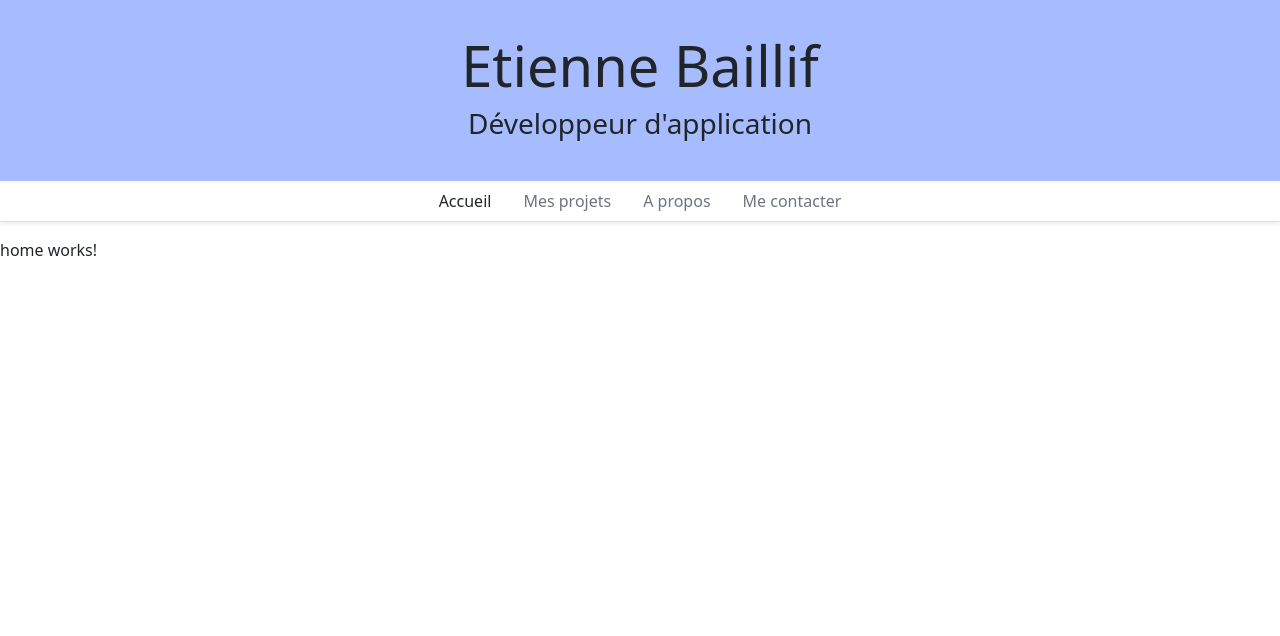
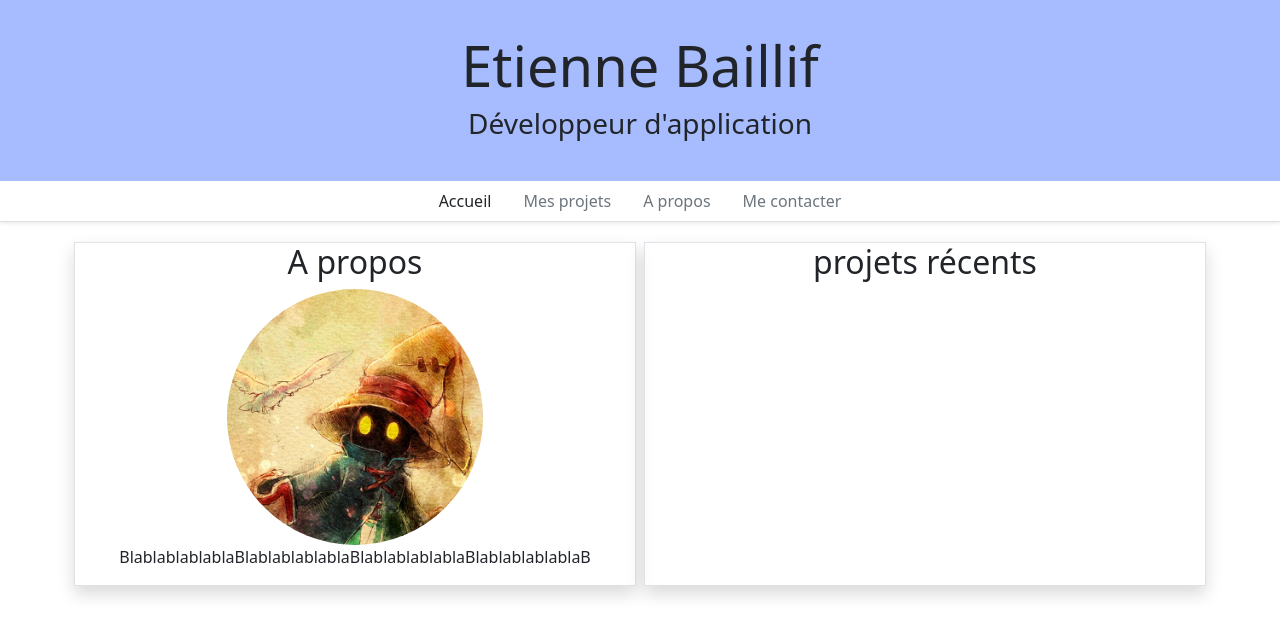
Before and after one commit to bobe974/crispy-train, an Angular app: page /home in a window 1280 px wide. Shown: the top 636 px of the page. Built offline with nearby package versions, Linux system fonts and the light colour scheme.

Commit message:
HomePage

```diff
--- a/src/app/contact/contact.component.ts
+++ b/src/app/contact/contact.component.ts
@@ -1,4 +1,5 @@
 import { Component } from '@angular/core';
+import { Title } from '@angular/platform-browser';
 
 @Component({
   selector: 'app-contact',
@@ -6,5 +7,7 @@ import { Component } from '@angular/core';
   styleUrls: ['./contact.component.css']
 })
 export class ContactComponent {
-
+  constructor(private titleService: Title) {
+    this.titleService.setTitle("Etienne Baillif - Me contacter");
+  }
 }
--- a/src/app/home/home.component.html
+++ b/src/app/home/home.component.html
@@ -1 +1,24 @@
-<p>home works!</p>
+<div class="container">
+  <div class="row">
+    <!--A propos-->
+    <div class="col-lg shadow border m-1">
+      <div class="text-center">
+        <h2>A propos</h2>
+        <img
+          src="../../assets/bibi.png"
+          alt="photo profil"
+          width="256"
+          height="256"
+          class="rounded-circle"
+        />
+        <p>BlablablablablaBlablablablablaBlablablablablaBlablablablablaB</p>
+      </div>
+    </div>
+    <!--Mes projets-->
+    <div class="col-lg shadow border m-1">
+      <div class="text-center">
+        <h2>projets récents</h2>
+      </div>
+    </div>
+  </div>
+</div>
--- a/src/app/home/home.component.ts
+++ b/src/app/home/home.component.ts
@@ -1,4 +1,5 @@
 import { Component } from '@angular/core';
+import { Title } from '@angular/platform-browser';
 
 @Component({
   selector: 'app-home',
@@ -6,5 +7,7 @@ import { Component } from '@angular/core';
   styleUrls: ['./home.component.css']
 })
 export class HomeComponent {
-
+  constructor(private titleService: Title) {
+    this.titleService.setTitle("Etienne Baillif - Accueil");
+  }
 }
--- a/src/app/portfolio/portfolio.component.ts
+++ b/src/app/portfolio/portfolio.component.ts
@@ -1,4 +1,5 @@
 import { Component } from '@angular/core';
+import { Title } from '@angular/platform-browser';
 
 @Component({
   selector: 'app-portfolio',
@@ -6,5 +7,7 @@ import { Component } from '@angular/core';
   styleUrls: ['./portfolio.component.css']
 })
 export class PortfolioComponent {
-
+  constructor(private titleService: Title) {
+    this.titleService.setTitle("Etienne Baillif - PortFolio");
+  }
 }
--- a/src/app/resume/resume.component.ts
+++ b/src/app/resume/resume.component.ts
@@ -1,4 +1,5 @@
 import { Component } from '@angular/core';
+import { Title } from '@angular/platform-browser';
 
 @Component({
   selector: 'app-resume',
@@ -6,5 +7,7 @@ import { Component } from '@angular/core';
   styleUrls: ['./resume.component.css']
 })
 export class ResumeComponent {
-
+  constructor(private titleService: Title) {
+    this.titleService.setTitle("Etienne Baillif - A propos");
+  }
 }
--- a/src/styles.css
+++ b/src/styles.css
@@ -1 +1,4 @@
 /* You can add global styles to this file, and also import other style files */
+.container {
+    max-width: 1140px;
+}
```
Also changed, not shown: src/assets/bibi.png (added).
